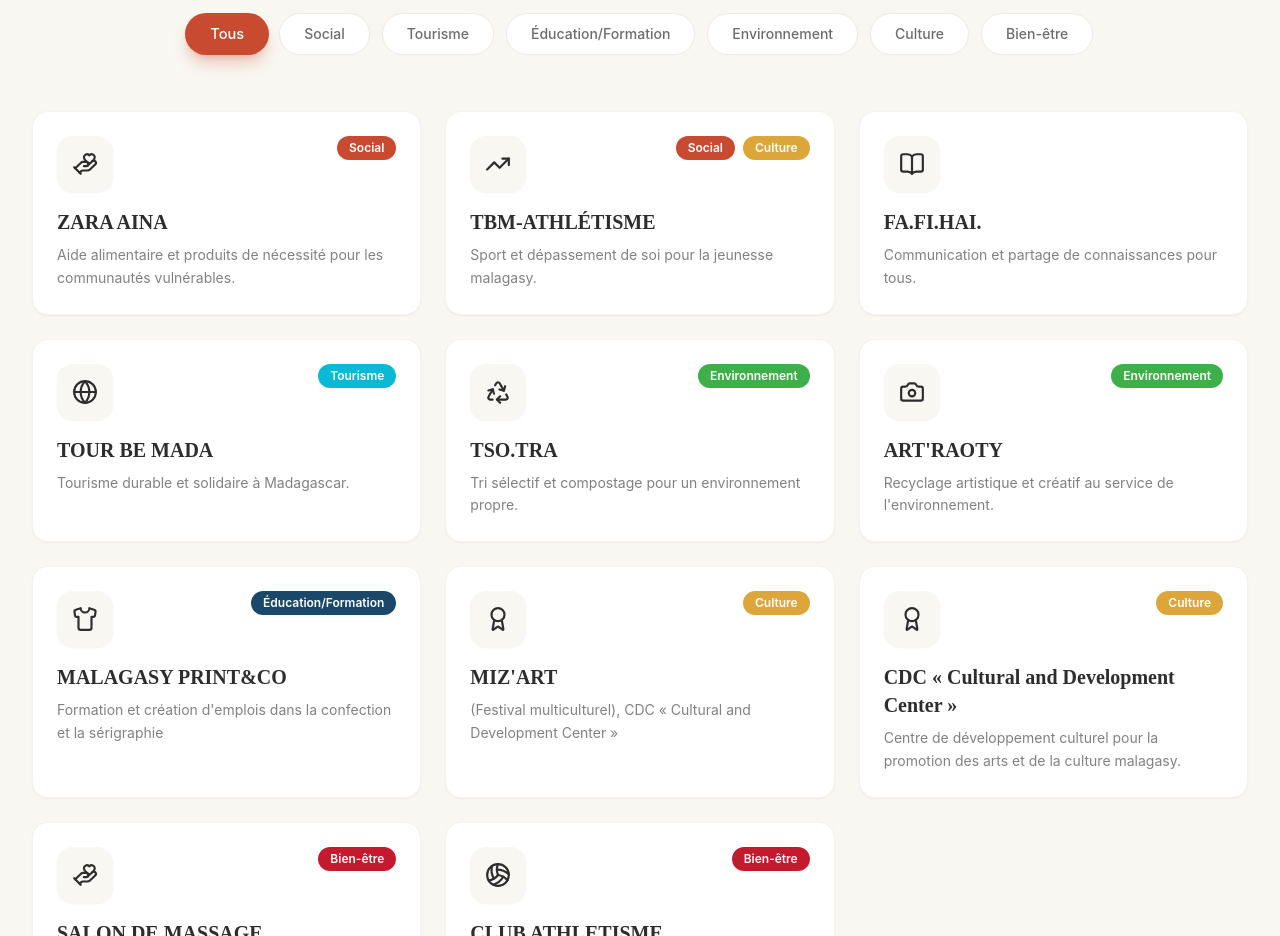
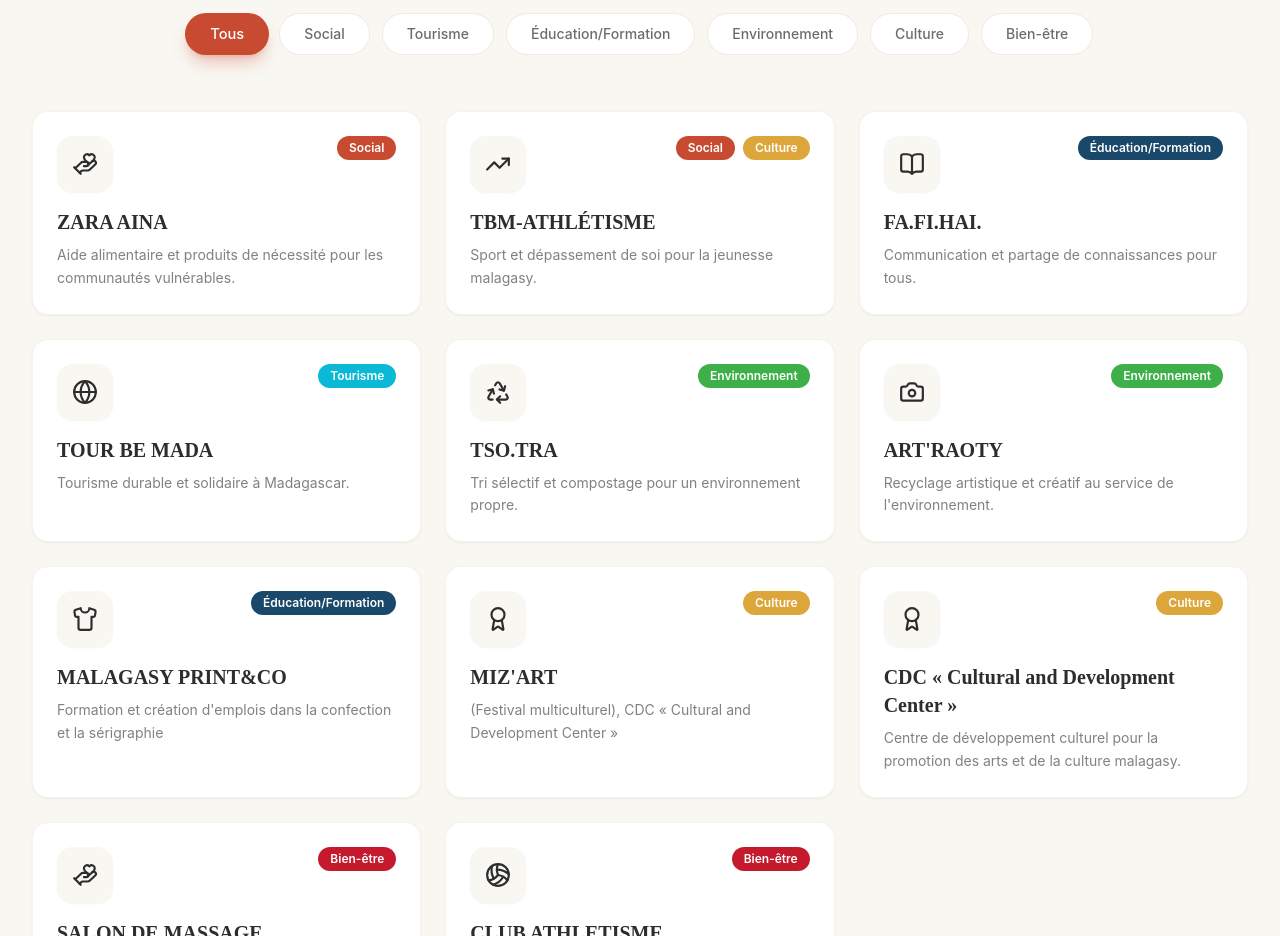
Before and after one commit to rinaudGael/TBM, a React (Vite) app: page / in a window 1280 px wide. Shown: the part 1940-2876 px from the top of the page. Built offline with nearby package versions, Linux system fonts and the light colour scheme; a small style sheet from the web is missing.

Commit message:
changement

```diff
--- a/src/data/index.js
+++ b/src/data/index.js
@@ -35,7 +35,7 @@ export const programsData = [
   {
     id: 3,
     name: "FA.FI.HAI.",
-    categories: ["Éducation"],
+    categories: ["Éducation/Formation"],
     description: "Communication et partage de connaissances pour tous.",
     icon: BookOpen,
   },
```
